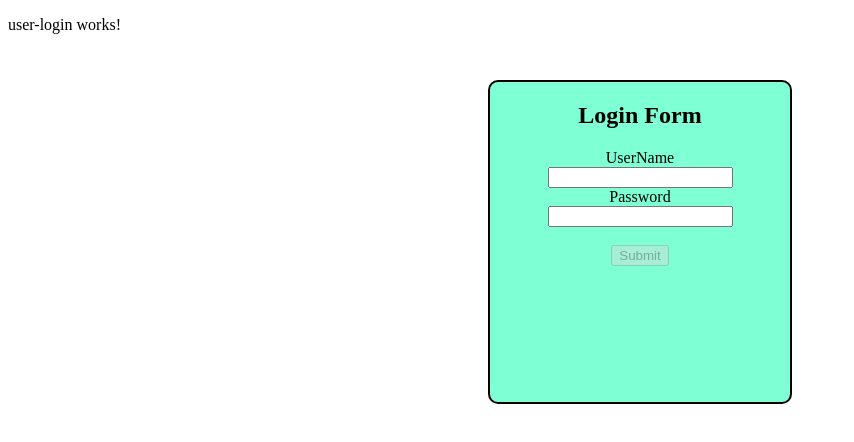
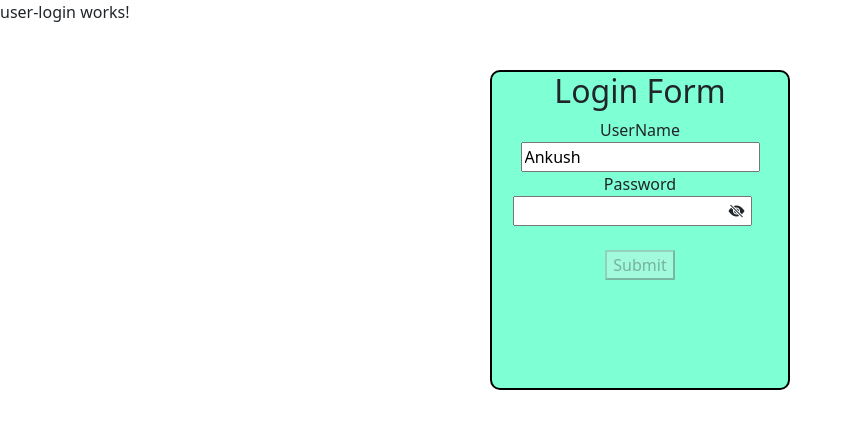
Before and after one commit to AnkushMore100/Javascript, an Angular app in the folder Angular Project/myApplication/: page / in a window 1280 px wide. Both pictures are taken after a click on the button "User Module". Shown: the top 442 px of the page, without its empty margins (0-854 px from the left). Built offline with nearby package versions, Linux system fonts and the light colour scheme.

Commit message:
Bootstrap ey icon

```diff
--- a/Angular Project/myApplication/angular.json
+++ b/Angular Project/myApplication/angular.json
@@ -25,9 +25,11 @@
               "src/assets"
             ],
             "styles": [
-              "src/styles.css"
+              "src/styles.css",
+              "node_modules/bootstrap/dist/css/bootstrap.min.css",
+               "node_modules/bootstrap-icons/font/bootstrap-icons.css"
             ],
-            "scripts": []
+            "scripts": ["node_modules/bootstrap/dist/js/bootstrap.bundle.min.js" ]
           },
           "configurations": {
             "production": {
--- a/Angular Project/myApplication/package.json
+++ b/Angular Project/myApplication/package.json
@@ -18,6 +18,8 @@
     "@angular/platform-browser": "^16.1.0",
     "@angular/platform-browser-dynamic": "^16.1.0",
     "@angular/router": "^16.1.0",
+    "bootstrap": "^5.3.2",
+    "bootstrap-icons": "^1.11.3",
     "rxjs": "~7.8.0",
     "tslib": "^2.3.0",
     "zone.js": "~0.13.0"
--- a/Angular Project/myApplication/src/app/user/user-login/user-login.component.css
+++ b/Angular Project/myApplication/src/app/user/user-login/user-login.component.css
@@ -29,3 +29,11 @@
 .error-msg{
     color:red
 }
+.eye-icon{
+    position: relative;
+    right: 23px;
+}
+.eye-icon2{
+    position: relative;
+    right: 23px;
+}
--- a/Angular Project/myApplication/src/app/user/user-login/user-login.component.html
+++ b/Angular Project/myApplication/src/app/user/user-login/user-login.component.html
@@ -17,14 +17,31 @@
     <h2>Login Form</h2>
     <form #loginForm ="ngForm">
         <label> UserName</label><br>
-        <input type="text" #userName="ngModel" ngModel name="uName" required>
+        <input type="text" #userName="ngModel" ngModel name="uName" required pattern="[a-zA-Z]*$" minlength="2" maxlength="20" ngModel="Ankush">
+
         <div *ngIf="userName?.errors?.['required']  && userName?.touched"
         class="error-msg">User Name is required</div>
+
+        <div class="error-msg" *ngIf="userName?.errors?.['pattern'] && !userName?.errors?.['minlength'] ">
+            Username Must be Alphabet Only
+        </div>
+        <div class="error-msg" *ngIf="userName?.errors?.['minlength']">Minimum 2 character are required </div>
+
         <br>
+
+
         <label> Password</label><br>
-        <input type="text" #pass="ngModel" ngModel name="password" required>
+        <input [type]=" isShowPass ? 'text' : 'password'" #pass="ngModel" ngModel name="password" required  pattern="^(?=.*[a-z])(?=.*[A-Z])(?=.*\d)(?=.*[@$!%*?&])[A-Za-z\d@$!%*?&]{8,12}$ " >
+
+
         <div  *ngIf="pass.errors?.['required'] && pass?.touched" class="error-msg">
             Password is required</div>
+            <i class="bi bi-eye-fill eye-icon" *ngIf="isShowPass" (click)="toShowPassword()"></i>
+            <i class="bi bi-eye-slash-fill eye-icon2" *ngIf ="!isShowPass" (click)="toShowPassword()"></i>
+
+        <div *ngIf ="pass?.errors?.['pattern']" class="error-msg">
+            Invalid pattern
+        </div>
 
 
         <br><br>
--- a/Angular Project/myApplication/src/app/user/user-login/user-login.component.ts
+++ b/Angular Project/myApplication/src/app/user/user-login/user-login.component.ts
@@ -19,5 +19,9 @@ export class UserLoginComponent {
 login(data:any){
   console.log(data)
 }
+isShowPass =false;
 
+toShowPassword(){
+  this.isShowPass =! this.isShowPass
 }
+}
```
Also changed, not shown: 1 other file (tests, documents, lock files or other folders).
